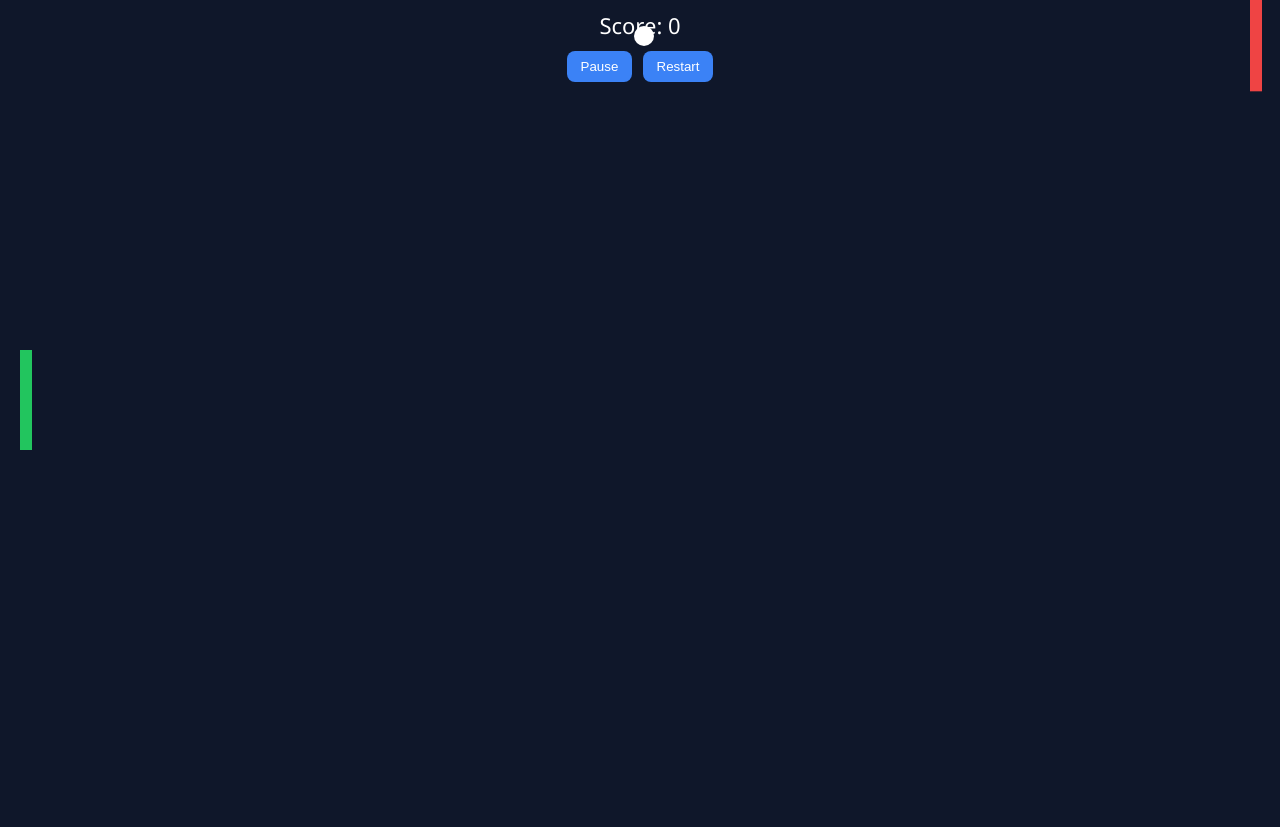
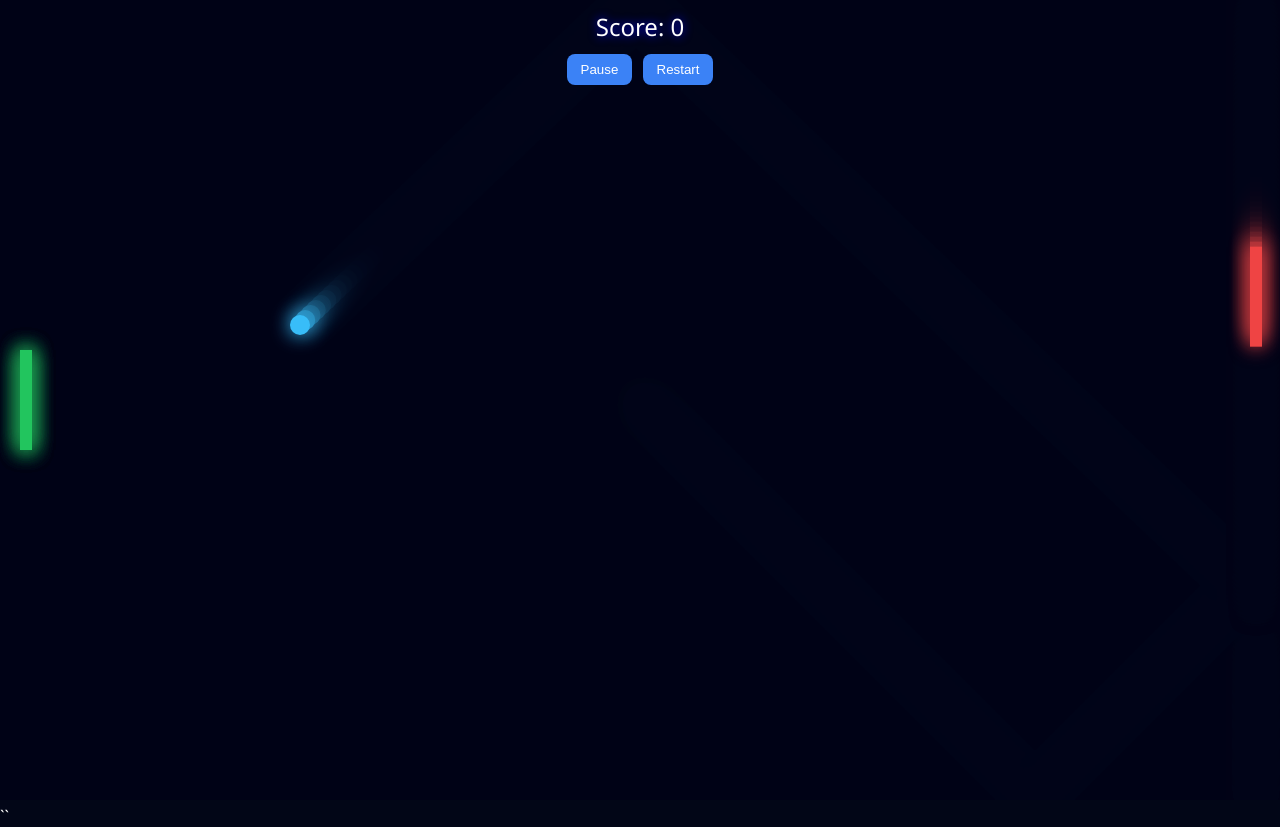
Before and after one commit to azizghannamm-tech/Game, a plain HTML site: page pong.html in a window 1280 px wide. Before the commit the page ends 805 px from the top, so only its background shows below. Drawn offline with Linux system fonts and the light colour scheme.

Commit message:
Update pong.html

```diff
--- a/pong.html
+++ b/pong.html
@@ -3,13 +3,13 @@
 <head>
 <meta charset="UTF-8">
 <meta name="viewport" content="width=device-width, initial-scale=1.0">
-<title>Pong - Aziz Arcade</title>
+<title>Neon Pong - Aziz Arcade</title>
 
 <style>
 body{
     margin:0;
     overflow:hidden;
-    background:#0f172a;
+    background:#020617;
     font-family:Segoe UI, Arial;
     color:white;
 }
@@ -23,8 +23,9 @@ body{
 }
 
 #score{
-    font-size:22px;
+    font-size:24px;
     margin-bottom:8px;
+    text-shadow:0 0 10px #00f;
 }
 
 button{
@@ -57,13 +58,31 @@ button:hover{
 const canvas = document.getElementById("game");
 const ctx = canvas.getContext("2d");
 
-// Resize safely
+// Resize
 function resize(){
     canvas.width = window.innerWidth;
     canvas.height = window.innerHeight;
 }
 window.addEventListener("resize", resize);
 resize();
+
+// Sound (simple arcade beeps)
+function playBeep(freq){
+    let audioCtx = new (window.AudioContext || window.webkitAudioContext)();
+    let oscillator = audioCtx.createOscillator();
+    let gain = audioCtx.createGain();
+
+    oscillator.connect(gain);
+    gain.connect(audioCtx.destination);
+
+    oscillator.frequency.value = freq;
+    oscillator.type = "square";
+
+    gain.gain.value = 0.05;
+
+    oscillator.start();
+    oscillator.stop(audioCtx.currentTime + 0.1);
+}
 
 // Game variables
 let paddleHeight = 100;
@@ -75,8 +94,8 @@ let aiY = canvas.height / 2 - 50;
 let ballX = canvas.width / 2;
 let ballY = canvas.height / 2;
 
-let dx = 4;
-let dy = 4;
+let dx = 5;
+let dy = 5;
 
 let score = 0;
 let paused = false;
@@ -85,30 +104,58 @@ let paused = false;
 document.addEventListener("mousemove",(e)=>{
     playerY = e.clientY - paddleHeight/2;
 
-    // Keep inside screen
     if(playerY < 0) playerY = 0;
     if(playerY > canvas.height - paddleHeight)
         playerY = canvas.height - paddleHeight;
 });
 
-// Draw everything
+// Draw neon
+function neon(color){
+    ctx.shadowBlur = 20;
+    ctx.shadowColor = color;
+    ctx.fillStyle = color;
+}
+
+// Draw
 function draw(){
 
-    ctx.clearRect(0,0,canvas.width,canvas.height);
+    // Slight trail effect
+    ctx.fillStyle = "rgba(2,6,23,0.3)";
+    ctx.fillRect(0,0,canvas.width,canvas.height);
 
     // Player paddle
-    ctx.fillStyle = "#22c55e";
+    neon("#22c55e");
     ctx.fillRect(20, playerY, paddleWidth, paddleHeight);
 
     // AI paddle
-    ctx.fillStyle = "#ef4444";
+    neon("#ef4444");
     ctx.fillRect(canvas.width - 30, aiY, paddleWidth, paddleHeight);
 
     // Ball
+    neon("#38bdf8");
     ctx.beginPath();
     ctx.arc(ballX, ballY, 10, 0, Math.PI*2);
-    ctx.fillStyle = "#fff";
     ctx.fill();
+
+    ctx.shadowBlur = 0;
+}
+
+// AI difficulty (predictive)
+function moveAI(){
+    let target = ballY;
+
+    // Predict ball position when it reaches AI
+    if(dx > 0){
+        let time = (canvas.width - ballX) / dx;
+        target = ballY + dy * time;
+    }
+
+    aiY += (target - (aiY + paddleHeight/2)) * 0.15;
+
+    // Clamp
+    if(aiY < 0) aiY = 0;
+    if(aiY > canvas.height - paddleHeight)
+        aiY = canvas.height - paddleHeight;
 }
 
 // Update game
@@ -118,18 +165,21 @@ function update(){
     ballX += dx;
     ballY += dy;
 
-    // Wall bounce
+    // Bounce top/bottom
     if(ballY < 10 || ballY > canvas.height - 10){
         dy *= -1;
+        playBeep(300);
     }
 
     // Player hit
     if(ballX < 32){
         if(ballY > playerY && ballY < playerY + paddleHeight){
-            dx *= -1;
+            dx *= -1.05; // speed increase
             score++;
             document.getElementById("score").innerText =
                 "Score: " + score;
+
+            playBeep(600);
         }else{
             gameOver();
         }
@@ -138,17 +188,17 @@ function update(){
     // AI hit
     if(ballX > canvas.width - 40){
         if(ballY > aiY && ballY < aiY + paddleHeight){
-            dx *= -1;
+            dx *= -1.05;
+            playBeep(500);
         }else{
             dx *= -1;
         }
     }
 
-    // Simple AI
-    aiY += (ballY - (aiY + paddleHeight/2)) * 0.08;
+    moveAI();
 }
 
-// Loop (ALWAYS runs)
+// Loop
 function loop(){
     update();
     draw();
@@ -167,22 +217,25 @@ function restartGame(){
     ballX = canvas.width / 2;
     ballY = canvas.height / 2;
 
-    dx = 4;
-    dy = 4;
+    dx = 5 * (Math.random()>0.5?1:-1);
+    dy = 5 * (Math.random()>0.5?1:-1);
 
     paused = false;
 }
 
+// Game over
 function gameOver(){
     paused = true;
+    playBeep(120);
     setTimeout(()=>{
         alert("Game Over! Score: " + score);
     },50);
 }
 
-// START GAME
+// Start
 loop();
 </script>
 
 </body>
 </html>
+``
```
